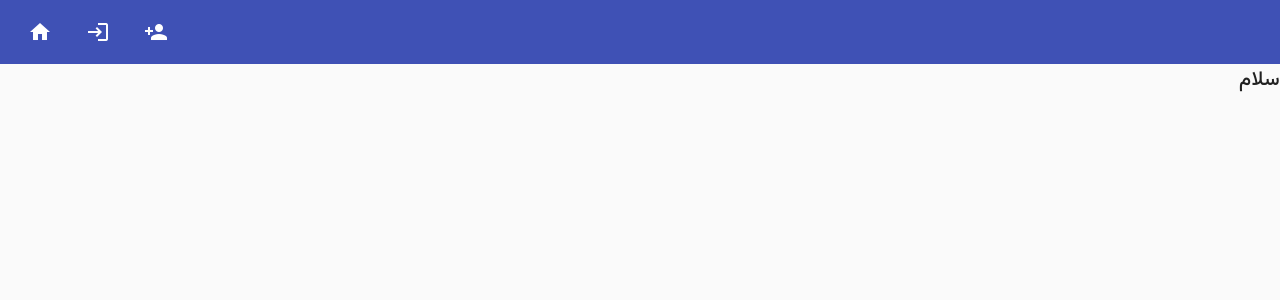
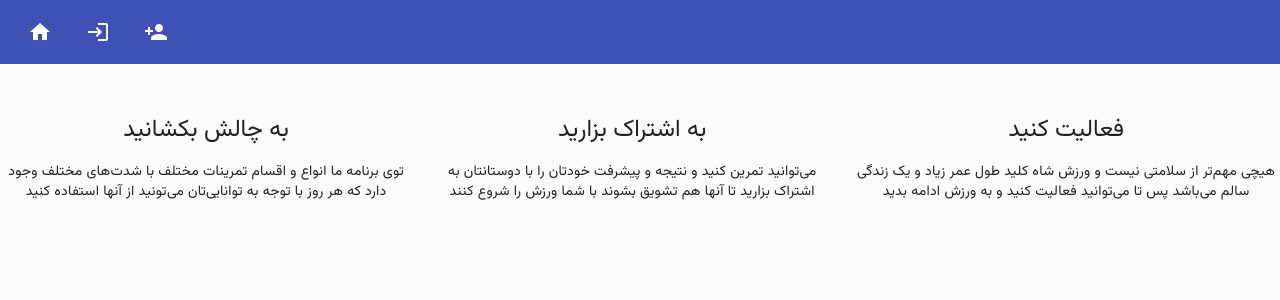
Before and after one commit to Sobhan-Ziyaei/fitness-tracker, an Angular app: page /welcome in a window 1280 px wide. Shown: the top 300 px of the page. Built offline with nearby package versions, Linux system fonts and the light colour scheme.

Commit message:
edit welcome screen

```diff
--- a/src/app/welcome/welcome.component.css
+++ b/src/app/welcome/welcome.component.css
@@ -0,0 +1,4 @@
+.welcome {
+  margin-top: 50px;
+  text-align: center;
+}
--- a/src/app/welcome/welcome.component.html
+++ b/src/app/welcome/welcome.component.html
@@ -1 +1,31 @@
-<h2>سلام</h2>
+<div
+  class="welcome"
+  fxLayout="column"
+  fxLayout.gt-md="row"
+  fxLayoutAlign="center center"
+  fxLayoutGap.gt-md="20px"
+>
+  <section>
+    <h1>فعالیت کنید</h1>
+    <p>
+      هیچی مهم‌تر از سلامتی نیست و ورزش شاه کلید طول عمر زیاد و یک زندگی سالم
+      می‌باشد پس تا می‌توانید فعالیت کنید و به ورزش ادامه بدید
+    </p>
+  </section>
+
+  <section>
+    <h1>به اشتراک بزارید</h1>
+    <p>
+      می‌توانید تمرین کنید و نتیجه و پیشرفت خودتان را با دوستانتان به اشتراک
+      بزارید تا آنها هم تشویق بشوند با شما ورزش را شروع کنند
+    </p>
+  </section>
+
+  <section>
+    <h1>به چالش بکشانید</h1>
+    <p>
+      توی برنامه ما انواع و اقسام تمرینات مختلف با شدت‌های مختلف وجود دارد که هر
+      روز با توجه به توانایی‌تان می‌تونید از آنها استفاده کنید
+    </p>
+  </section>
+</div>
```
